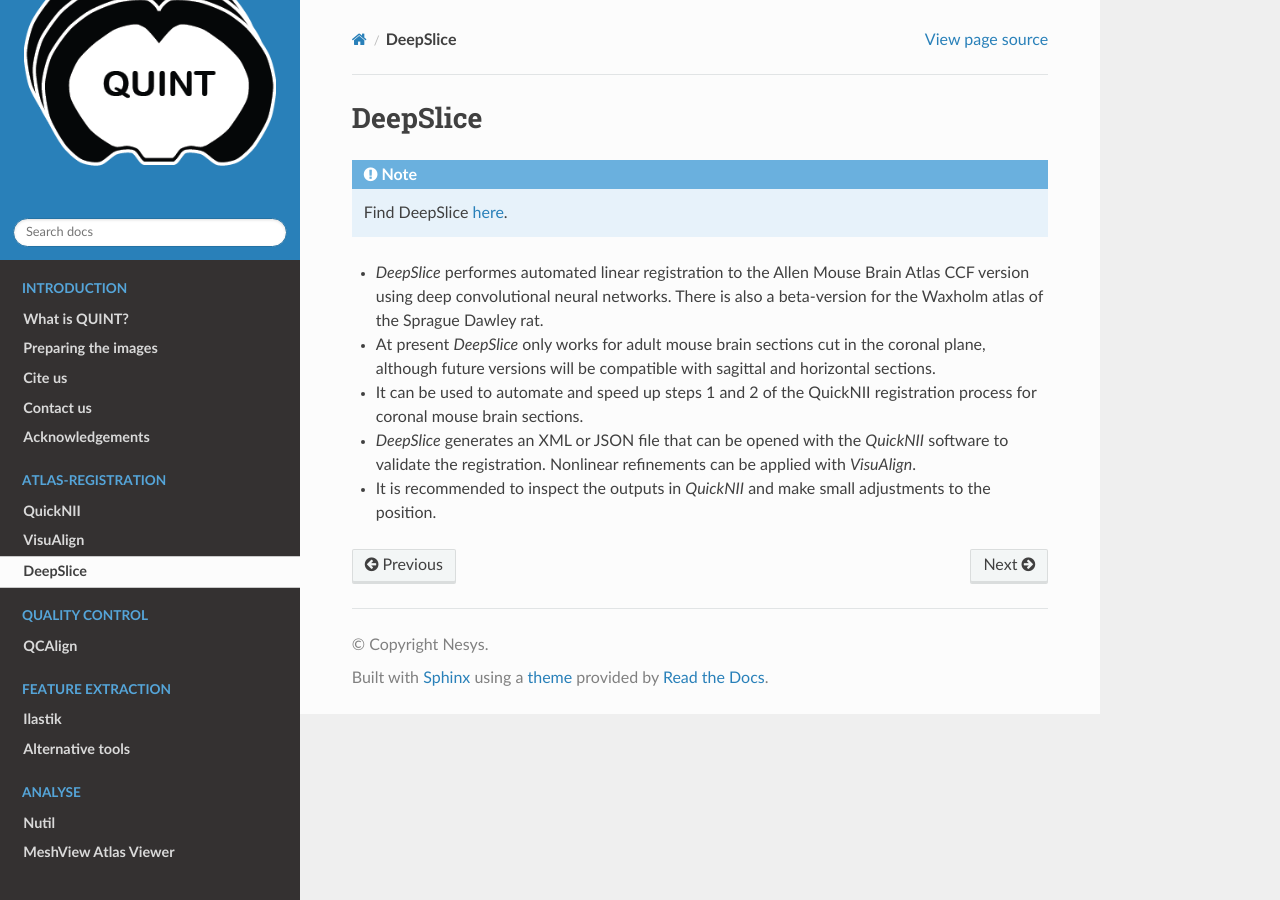
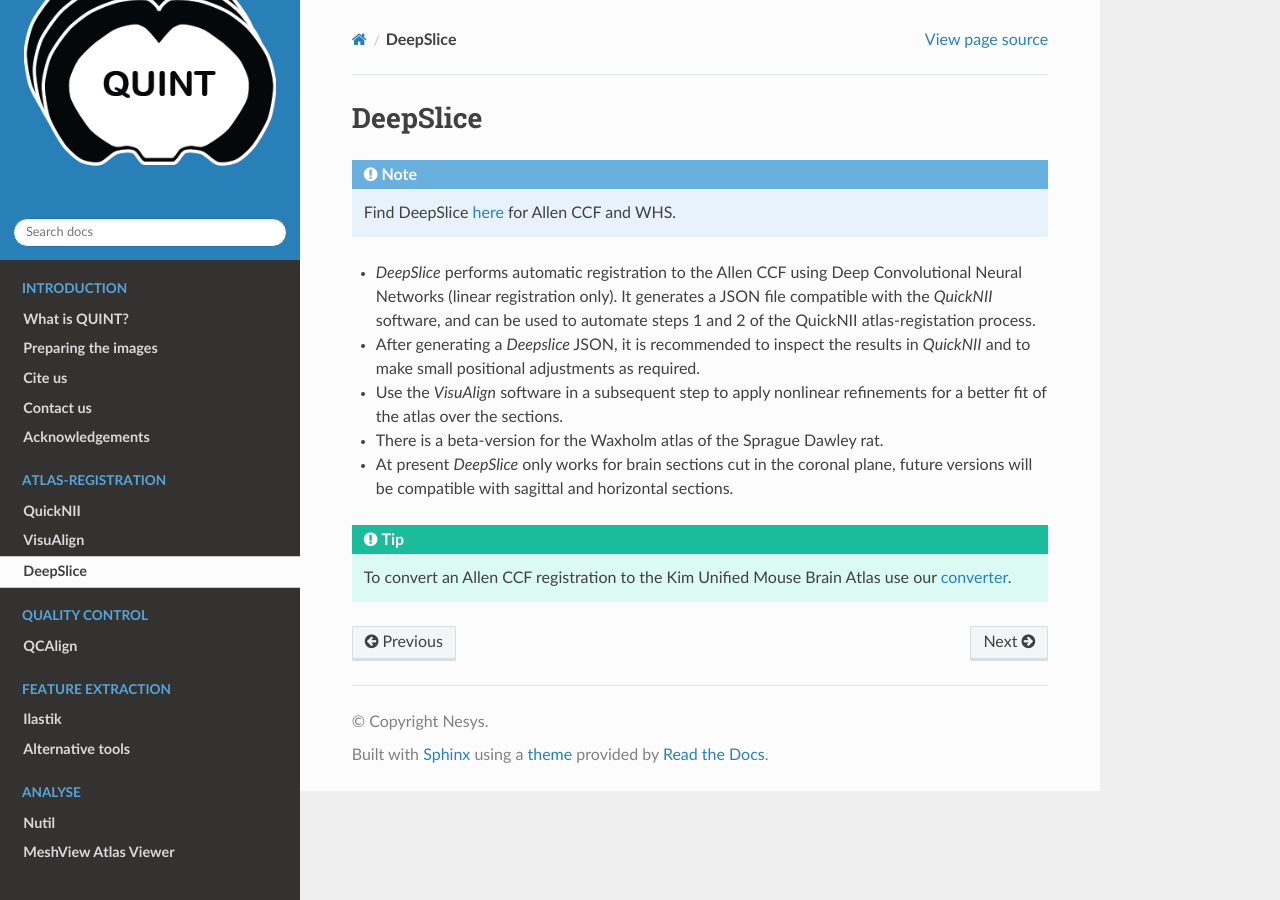
Before and after one commit to Neural-Systems-at-UIO/QUINT_workflow, a Sphinx documentation site: the page built from docs/DeepSlice.rst, in a window 1280 px wide. Built offline with Sphinx 7.4.7 and the Read the Docs theme 2.0.0, drawn with Linux system fonts in a browser that asks for light colours.

Commit message:
Update DeepSlice.rst

```diff
--- a/docs/DeepSlice.rst
+++ b/docs/DeepSlice.rst
@@ -2,10 +2,14 @@
 ------------
 
 .. note::
-  Find DeepSlice `here <https://www.deepslice.com.au>`_.
+  Find DeepSlice `here <https://www.deepslice.com.au>`_ for Allen CCF and WHS.
 
-* *DeepSlice* performes automated linear registration to the Allen Mouse Brain Atlas CCF version using deep convolutional neural networks. There is also a beta-version for the Waxholm atlas of the Sprague Dawley rat.
-* At present *DeepSlice* only works for adult mouse brain sections cut in the coronal plane, although future versions will be compatible with sagittal and horizontal sections.
-* It can be used to automate and speed up steps 1 and 2 of the QuickNII registration process for coronal mouse brain sections.
-* *DeepSlice* generates an XML or JSON file that can be opened with the *QuickNII* software to validate the registration. Nonlinear refinements can be applied with *VisuAlign*.
-* It is recommended to inspect the outputs in *QuickNII* and make small adjustments to the position.
+* *DeepSlice* performs automatic registration to the Allen CCF using Deep Convolutional Neural Networks (linear registration only). It generates a JSON file compatible with the *QuickNII* software, and can be used to automate steps 1 and 2 of the QuickNII atlas-registation process.
+* After generating a *Deepslice* JSON, it is recommended to inspect the results in *QuickNII* and to make small positional adjustments as required.
+* Use the *VisuAlign* software in a subsequent step to apply nonlinear refinements for a better fit of the atlas over the sections.
+* There is a beta-version for the Waxholm atlas of the Sprague Dawley rat.
+* At present *DeepSlice* only works for brain sections cut in the coronal plane, future versions will be compatible with sagittal and horizontal sections.
+
+
+.. tip::
+  To convert an Allen CCF registration to the Kim Unified Mouse Brain Atlas use our `converter <https://www.nesys.uio.no/QuickNII/AKimBA.html>`_.
```
